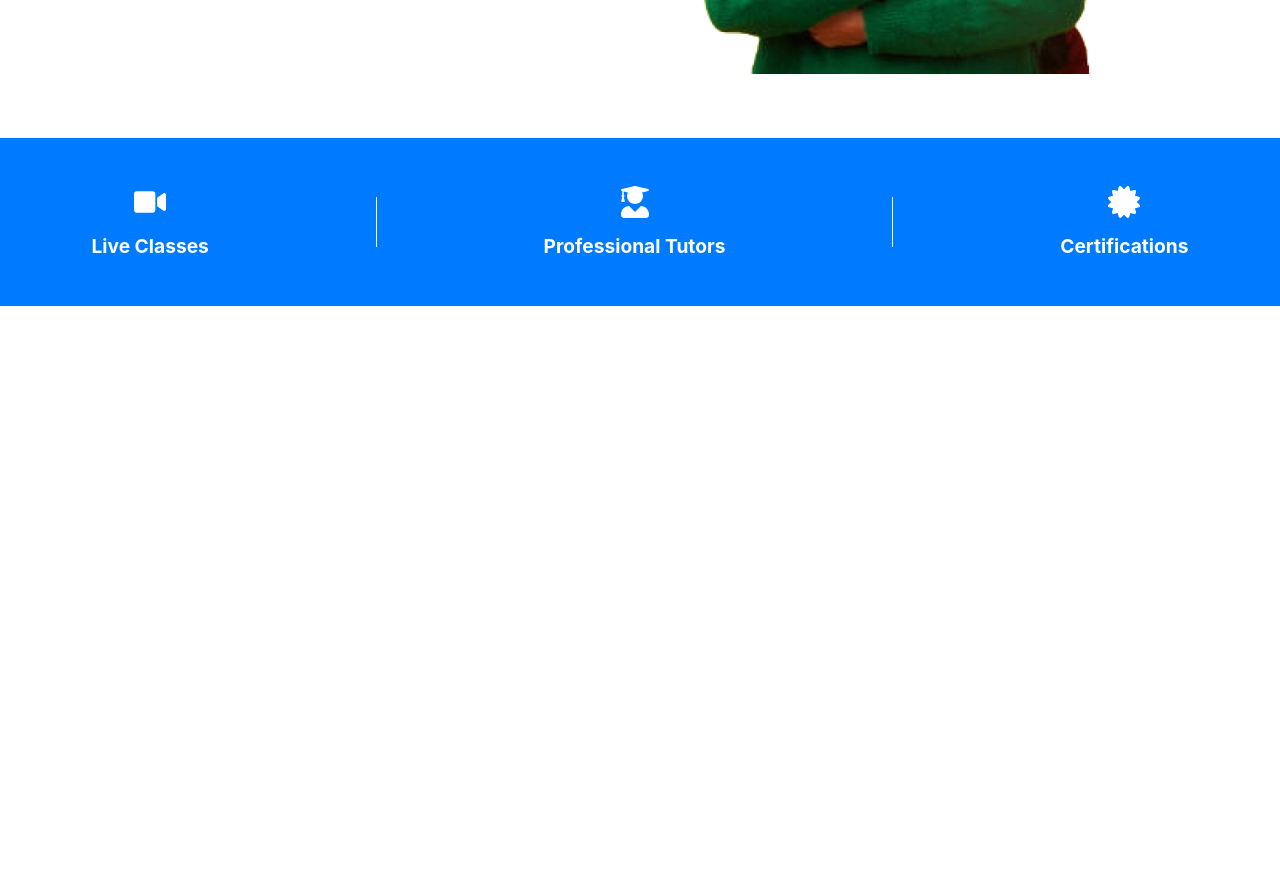
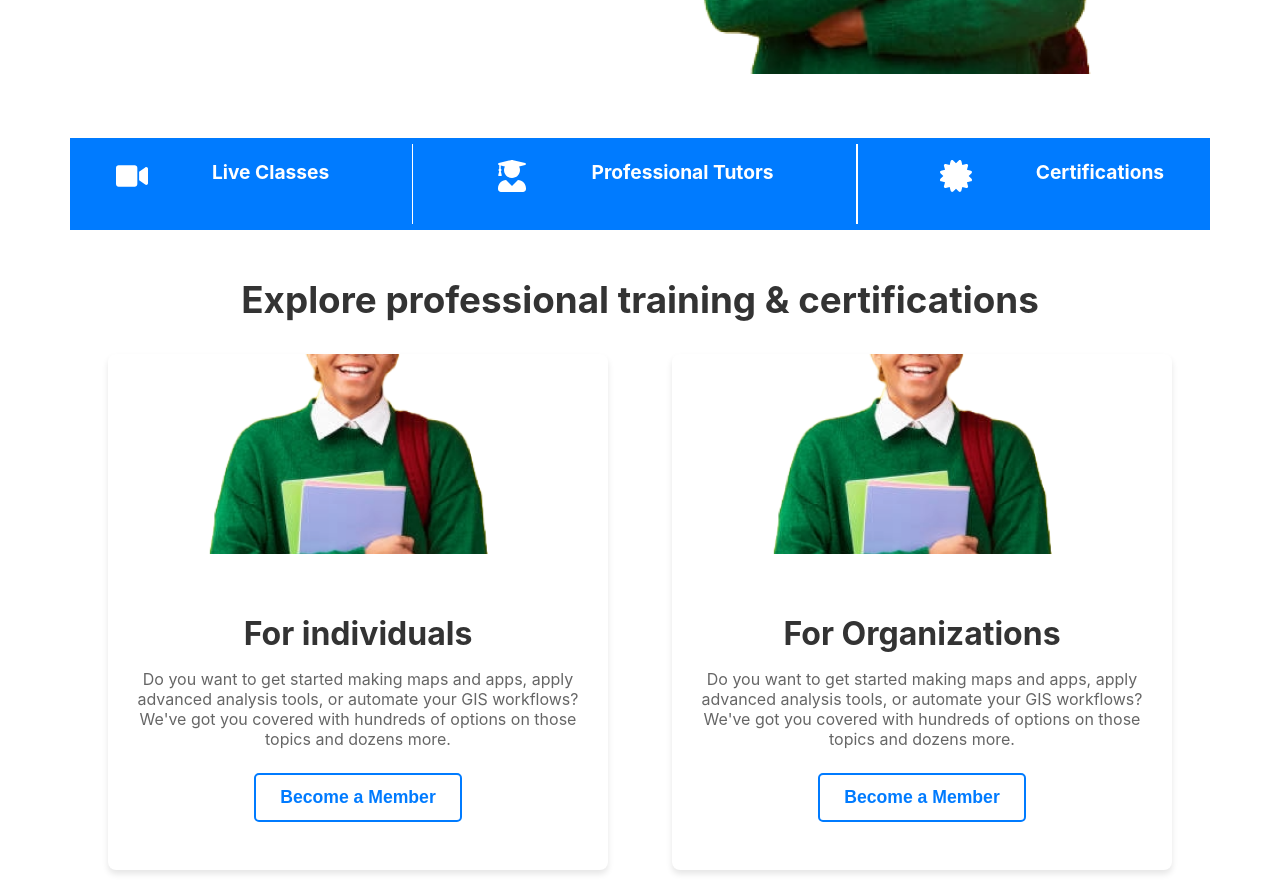
Before and after one commit to stephenmayowa112/learning, a React (Create React App) app in the folder learning/: page / in a window 1280 px wide. Shown: the part 640-1526 px from the top of the page. Before the commit the page ends 946 px from the top, so only its background shows below. Built offline with nearby package versions, Linux system fonts and the light colour scheme.

Commit message:
some edits

```diff
--- a/learning/src/App.js
+++ b/learning/src/App.js
@@ -4,6 +4,7 @@ import styled, { ThemeProvider } from 'styled-components';
 import Navbar from './components/Navbar';
 import HeroSection from './components/HeroSection';
 import Feature from './components/Feature';
+import ExploreTraining from './components/ExploreTraining';
 
 const lightTheme = {
   backgroundColor: '#ffffff',
@@ -38,7 +39,7 @@ function App() {
         <Navbar onThemeToggle={toggleTheme} />
         <HeroSection />
         <Feature />
-
+        <ExploreTraining />
       </AppContainer>
     </ThemeProvider>
   );
--- /dev/null
+++ b/learning/src/components/ExploreTraining.js
@@ -0,0 +1,102 @@
+// src/components/ExploreTraining.js
+import React from 'react';
+import styled from 'styled-components';
+import Button from './Button';
+
+const ExploreContainer = styled.section`
+  padding: 1em 2rem;
+  background-color: ${props => props.theme.backgroundColor};
+`;
+
+const Title = styled.h2`
+  text-align: center;
+  font-size: 2.3rem;
+  color: ${props => props.theme.textColor};
+  margin-bottom: 2rem;
+  /* margin-top: 1rem; */
+`;
+
+const CardContainer = styled.div`
+  display: flex;
+  justify-content: center;
+  gap: 4rem;
+
+  @media (max-width: 768px) {
+    flex-direction: column;
+  }
+`;
+
+const Card = styled.div`
+  background-color: white;
+  border-radius: 8px;
+  box-shadow: 0 4px 6px rgba(0, 0, 0, 0.1);
+  overflow: hidden;
+  width: 90%;
+  max-width: 500px;
+`;
+
+const CardImage = styled.img`
+  width: 100%;
+  height: 200px;
+  object-fit: cover;
+`;
+
+const CardContent = styled.div`
+  padding: 1.5rem;
+
+`;
+
+const CardTitle = styled.h3`
+  font-size: 2rem;
+  margin-bottom: 1rem;
+  text-align: center;
+  color: ${props => props.theme.textColor};
+`;
+
+const CardDescription = styled.p`
+  color: ${props => props.theme.subtitleColor};
+  margin-bottom: 1.5rem;
+  padding:5px, 15px;
+  text-align: center;
+`;
+
+const ExploreTraining = () => {
+  return (
+    <ExploreContainer>
+      <Title>Explore professional training & certifications</Title>
+      <CardContainer>
+        <Card>
+          <CardImage src="/girl_1.png" alt="Individual learning" />
+          <CardContent>
+            <CardTitle>For individuals</CardTitle>
+            <CardDescription>
+              Do you want to get started making maps and apps, apply advanced analysis tools, or
+              automate your GIS workflows? We've got you covered with hundreds of options on those
+              topics and dozens more.
+            </CardDescription>
+            <CardDescription>
+                <Button size="large" >Become a Member</Button>
+            </CardDescription>
+          </CardContent>
+        </Card>
+        <Card>
+          <CardImage src="/girl_1.png" alt="Organization learning" />
+          <CardContent>
+            <CardTitle>For Organizations</CardTitle>
+            <CardDescription>
+              Do you want to get started making maps and apps, apply advanced analysis tools, or
+              automate your GIS workflows? We've got you covered with hundreds of options on those
+              topics and dozens more.
+            </CardDescription>
+            <CardDescription>
+                <Button size="large">Become a Member</Button>
+            </CardDescription>
+
+          </CardContent>
+        </Card>
+      </CardContainer>
+    </ExploreContainer>
+  );
+};
+
+export default ExploreTraining;
--- a/learning/src/components/Feature.js
+++ b/learning/src/components/Feature.js
@@ -6,7 +6,8 @@ import { FaVideo, FaUserGraduate, FaCertificate } from 'react-icons/fa'; // You'
 const FeatureContainer = styled.div`
   background-color: #007bff;
   color: white;
-  padding: 2rem 0;
+  padding: 0.2rem ;
+  margin: 0px 70px;
   display: flex;
   justify-content: space-around;
   align-items: center;
@@ -19,10 +20,11 @@ const FeatureContainer = styled.div`
 
 const FeatureItem = styled.div`
   display: flex;
-  flex-direction: column;
-  align-items: center;
-  text-align: center;
-  padding: 1rem;
+  flex-direction: row;
+  align-items: self-start;
+  text-align: justify;
+  gap: 4rem;
+  padding: 1.2rem 0.2rem;
 
   @media (max-width: 768px) {
     margin-bottom: 1rem;
@@ -43,8 +45,8 @@ const FeatureText = styled.span`
 
 
 const Separator = styled.div`
-  width: 1px;
-  height: 50px;
+  width: 1.8px;
+  height: 80px;
   background-color: white;
 
   @media (max-width: 768px) {
```
